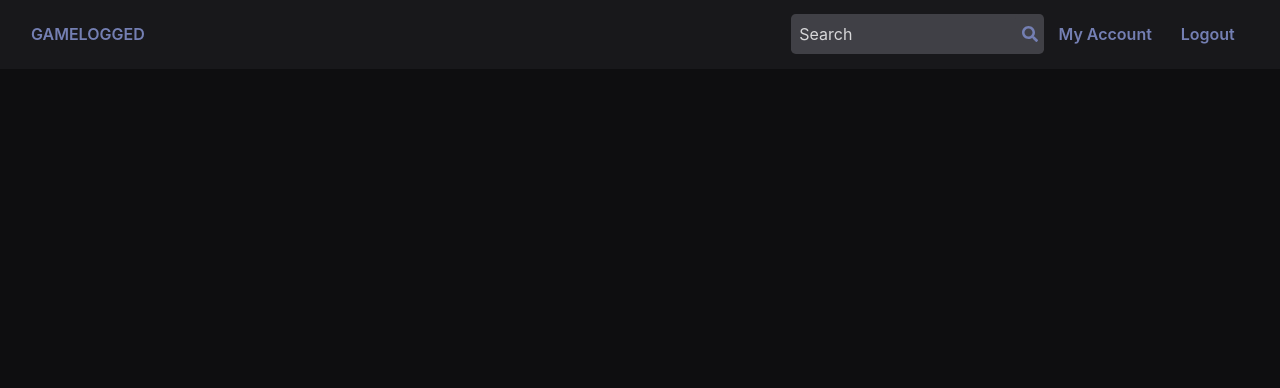
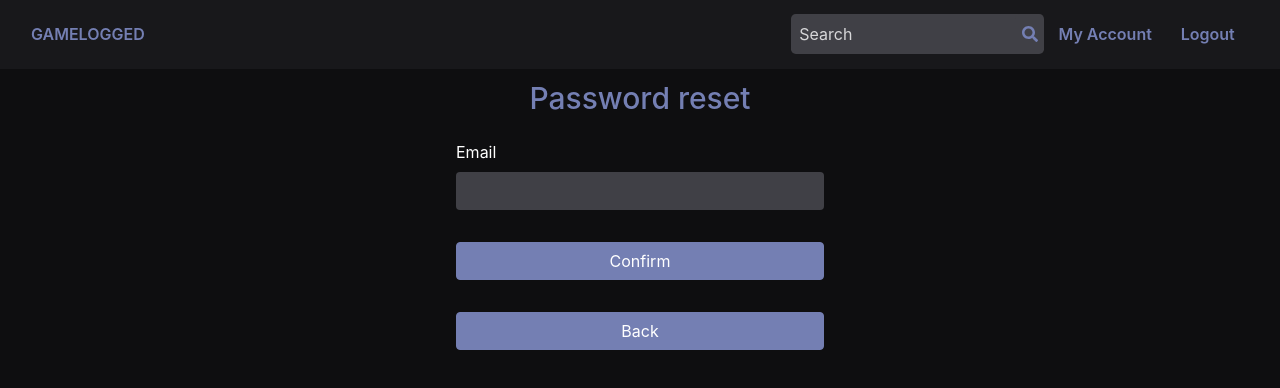
Before and after one commit to felcg/Gamelogged, a React (Create React App) app: page /#/forgotPassword in a window 1280 px wide. Shown: the top 388 px of the page. Built offline with nearby package versions, Linux system fonts and the light colour scheme; no server answers; sample sign-in values are in the browser's storage.

Commit message:
add forgot password initial flow

```diff
--- a/src/Router.js
+++ b/src/Router.js
@@ -8,11 +8,17 @@ import SignUp from './components/SignUp/SignUp'
 import Verify from './components/Verify/Verify'
 import Login from './components/Login/Login'
 import Profile from './components/Profile/Profile'
+import ForgotPassword from './components/ForgotPassword/ForgotPassword'
 
 export default () => (
   <Switch>
     <Route exact path="/login" component={withRouter(Login)} />
     <Route exact path="/verify/:email" component={withRouter(Verify)} />
+    <Route
+      exact
+      path="/forgotPassword"
+      component={withRouter(ForgotPassword)}
+    />
     <Route exact path="/signup" component={withRouter(SignUp)} />
     <Route exact path="/games/:gameId" component={withRouter(GameFullInfo)} />
     <Route
--- /dev/null
+++ b/src/components/ForgotPassword/ForgotPassword.jsx
@@ -0,0 +1,93 @@
+/* eslint-disable react/jsx-indent-props */
+import React, { useState } from 'react'
+import { Button } from 'react-bootstrap'
+import { Link, useHistory } from 'react-router-dom'
+import { Formik, Field, Form, ErrorMessage } from 'formik'
+import * as Yup from 'yup'
+import Loading from '../Loader/Loading'
+import './ForgotPassword.scss'
+import resetPasswordService from '../../services/resetPassword'
+
+const PasswordResetSchema = Yup.object().shape({
+  email: Yup.string().email('Invalid email').required('Required'),
+})
+
+const ForgotPassword = () => {
+  const [error, setError] = useState('')
+  const [success, setSuccess] = useState(null)
+  const [isLoading, setIsLoading] = useState(false)
+  const history = useHistory()
+
+  const handleBackToLogin = () => {
+    history.push('/login')
+  }
+
+  return (
+    <div className="form">
+      {success === null ? (
+        <div className="form__passwordReset">
+          <h1 className="form__title">Password reset</h1>
+
+          {error && <div className="form__result">{error}</div>}
+
+          <Loading isLoading={isLoading}>
+            <Formik
+            initialValues={{
+              email: '',
+            }}
+            validationSchema={PasswordResetSchema}
+            onSubmit={async (values, { setSubmitting }) => {
+              setIsLoading(true)
+
+              const { email } = values
+
+              try {
+                await resetPasswordService.resetPassword(email)
+                setSubmitting(false)
+                setSuccess(
+                  `Inscructions on how to finish your password reset have been sent to ${email}`
+                )
+              } catch (error) {
+                setError(error.response.data)
+              } finally {
+                setIsLoading(false)
+              }
+            }}
+            >
+              {({ isSubmitting }) => (
+                <Form>
+                  <label>Email</label>
+                  <Field type="email" name="email" />
+                  <ErrorMessage
+                  name="email"
+                  component="div"
+                  className="form__error"
+                  />
+
+                  <Button variant="primary" type="submit" disabled={isSubmitting}>
+                    Confirm
+                  </Button>
+
+                  <Button variant="primary" type="button" onClick={handleBackToLogin}>
+                    Back
+                  </Button>
+                </Form>
+              )}
+            </Formik>
+          </Loading>
+        </div>
+      ) : (
+        <div className="form__result--success">
+          <p>{success}</p>
+
+          <Link to="/">
+            <Button>BACK TO HOME</Button>
+          </Link>
+        </div>
+      )}
+    </div>
+
+  )
+}
+
+export default ForgotPassword
--- /dev/null
+++ b/src/components/ForgotPassword/ForgotPassword.scss
@@ -0,0 +1,78 @@
+.form {
+  margin-top: 5rem;
+
+  &__passwordReset {
+    margin-top: 5rem;
+
+    .form__title {
+      color: #747fb3;
+      text-align: center;
+      font-size: 30px;
+    }
+
+    form {
+      color: white;
+      max-width: 400px;
+      margin: 0 auto;
+      padding: 1rem;
+
+      input {
+        display: block;
+        width: 100%;
+        height: calc(1.5em + 0.75rem + 2px);
+        padding: 0.375rem 0.75rem;
+        font-size: 1rem;
+        font-weight: 400;
+        line-height: 1.5;
+        color: #d7d9d9;
+        background-color: #404046;
+        background-clip: padding-box;
+        border: none;
+        border-radius: 0.25rem;
+        transition: border-color 0.15s ease-in-out, box-shadow 0.15s ease-in-out;
+      }
+
+      button {
+        margin-top: 2rem;
+        width: 100%;
+      }
+
+      .form__error {
+        color: red;
+        font-size: 15px;
+      }
+    }
+  }
+
+  &__result {
+    background: #404046;
+    color: #d7d9d9;
+    max-width: 370px;
+    width: 90%;
+    text-align: center;
+    margin: 0 auto;
+    padding: 1rem;
+    border-radius: 0.5rem;
+
+    &--success {
+      background: #404046;
+      color: #d7d9d9;
+      max-width: 370px;
+      width: 90%;
+      text-align: center;
+      margin: 0 auto;
+      padding: 1rem;
+      border-radius: 0.5rem;
+      margin-top: 15rem;
+
+      p {
+        margin-bottom: 0;
+      }
+
+      button {
+        margin-top: 20px;
+        font-weight: 500;
+      }
+    }
+  }
+}
--- a/src/components/Login/Login.jsx
+++ b/src/components/Login/Login.jsx
@@ -3,7 +3,7 @@ import { useDispatch, useSelector } from 'react-redux'
 import { Button } from 'react-bootstrap'
 import { Formik, Field, Form, ErrorMessage } from 'formik'
 import * as Yup from 'yup'
-import { Redirect } from 'react-router-dom'
+import { Redirect, useHistory } from 'react-router-dom'
 import loginService from '../../services/login'
 import { login } from '../../reducers/userReducer'
 import './Login.scss'
@@ -18,10 +18,11 @@ const loginSchema = Yup.object().shape({
 const Login = () => {
   const [error, setError] = useState(null)
   const [success, setSuccess] = useState(null)
+  const [user, setUser] = useState(null)
   const dispatch = useDispatch()
-  const [user, setUser] = useState(null)
   const userFromStore = useSelector((state) => state.user)
   const loggedUserJSON = window.localStorage.getItem('loggedUser')
+  const history = useHistory()
 
   useEffect(() => {
     setUser(userFromStore)
@@ -36,6 +37,10 @@ const Login = () => {
       user &&
       <Redirect to={`/profile/${user.id}`} />
     )
+  }
+
+  const handlePasswordResetConfirmation = () => {
+    history.push('/forgotPassword')
   }
 
   return (
@@ -89,6 +94,9 @@ const Login = () => {
                 <Button variant="primary" type="submit" disabled={isSubmitting}>
                   Login
                 </Button>
+                <Button variant="primary" type="button" onClick={handlePasswordResetConfirmation}>
+                  Forgot password?
+                </Button>
               </Form>
             )}
           </Formik>
--- /dev/null
+++ b/src/services/resetPassword.js
@@ -0,0 +1,10 @@
+import axios from 'axios'
+
+const url = `${process.env.REACT_APP_BASE_URL}api/users/ask-password-reset/`
+
+const resetPassword = async (email) => {
+  const response = await axios.post(url, { email })
+  return response.data
+}
+
+export default { resetPassword }
```
